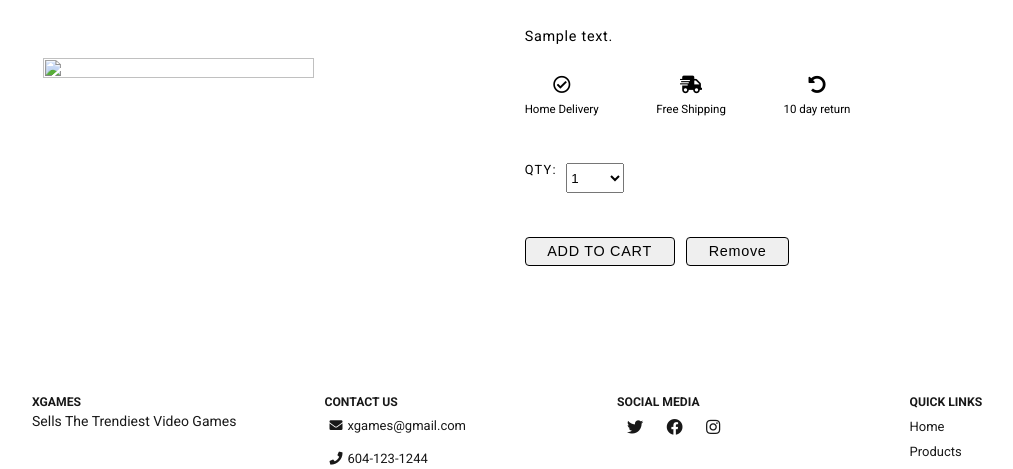
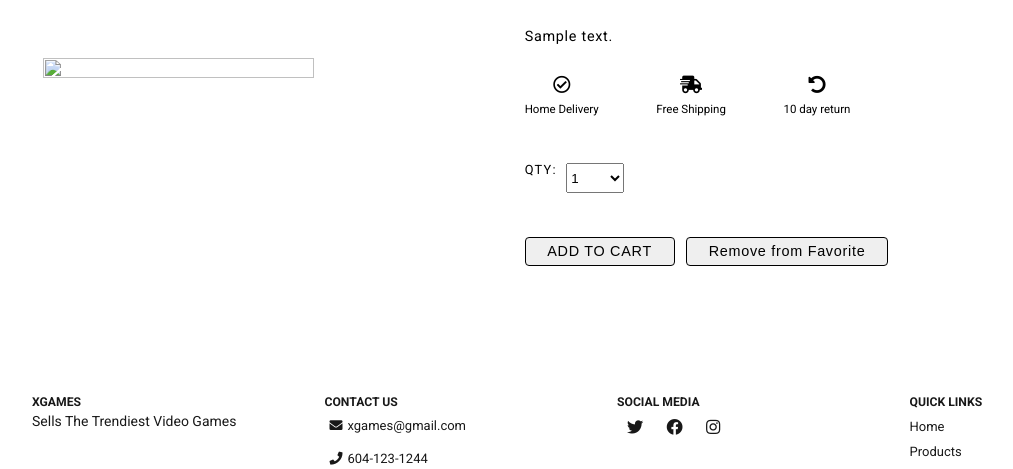
Before and after one commit to jsa258/351_Project, a PHP site: page /detailpage.php?id=1 in a window 1280 px wide. Shown: the part 385-854 px from the top of the page, without its empty margins (68-1081 px from the left). Run offline with PHP 8.4, Linux system fonts and the light colour scheme; the visitor is signed in with stand-in values (Sample User, id 1); tables that the repository leaves empty or names only in its code hold one stand-in row (values such as "Sample post"); some libraries are stand-ins or nearby versions.

Commit message:
Fixed favorite button

```diff
--- a/detailpage.php
+++ b/detailpage.php
@@ -155,7 +155,7 @@ $result = mysqli_query($connection, $productDetails);
               ?>
              <form method="post">
              <input hidden type="text" name="item_id" value="<?php echo $rows['id']; ?>">
-             <input type="submit" name="remove_fav"  class="buy-button" value="Remove" />
+             <input type="submit" name="remove_fav"  class="buy-button" value="Remove from Favorite" />
              </form>
              <?php
              //Removes the item from favorite when button is submitted
```
